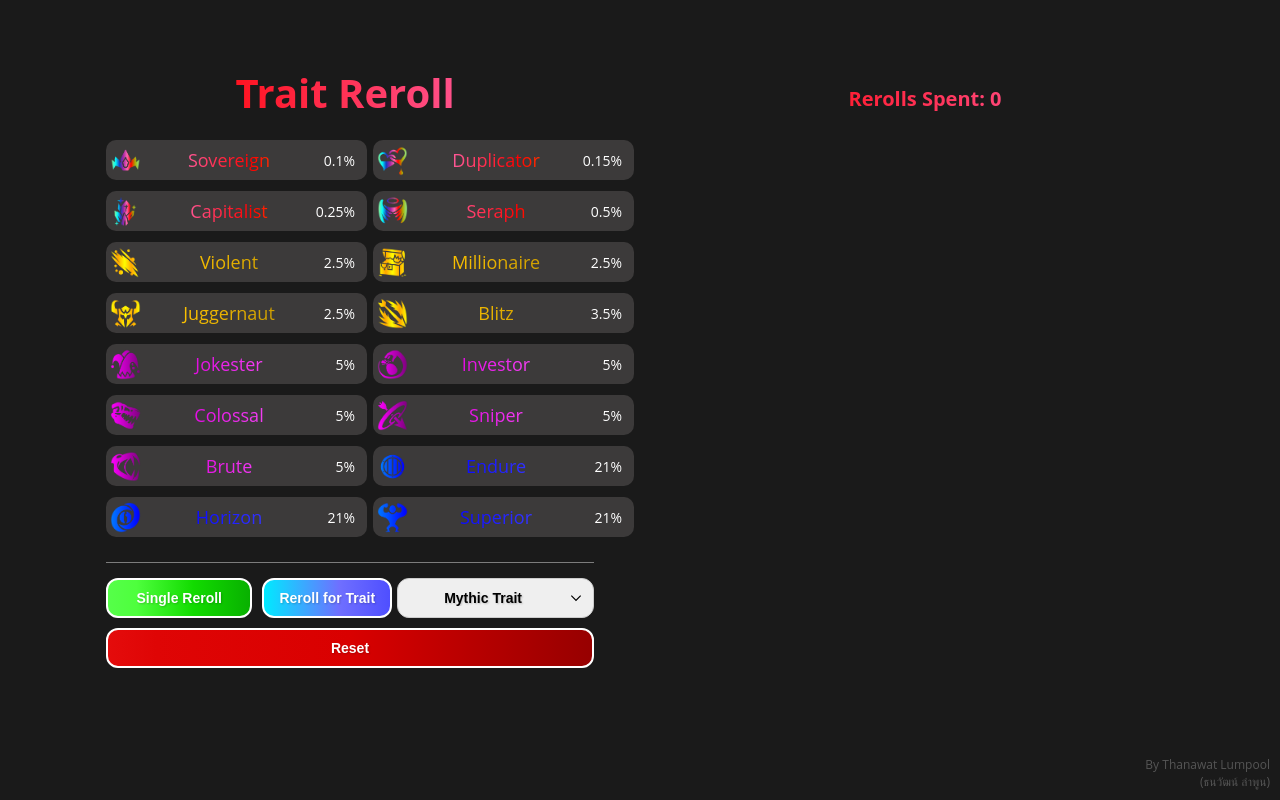
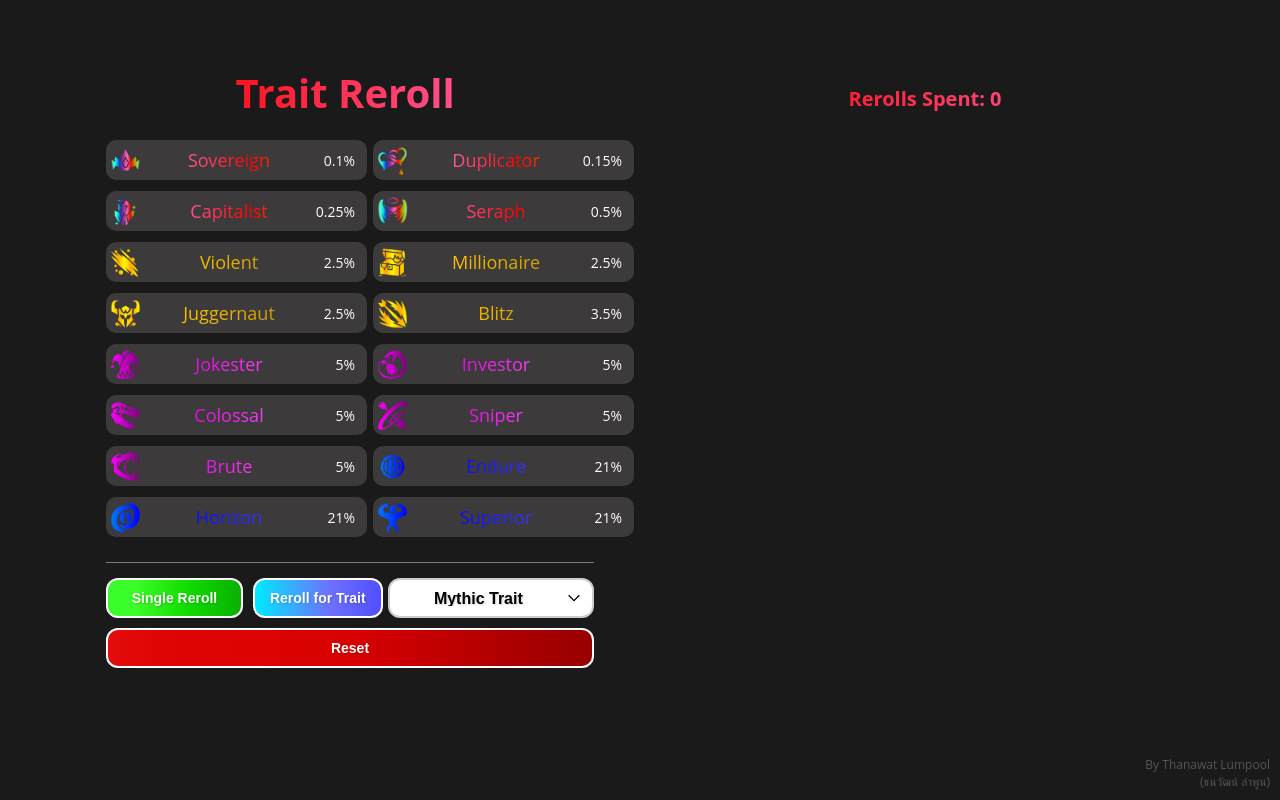
Before and after one commit to Ilainaa/arx-reroll-summon, a Next.js app: page /reroll in a window 1280 px wide. Built offline with nearby package versions, Linux system fonts and the light colour scheme.

Commit message:
Only reroll(4.3)

```diff
--- a/app/reroll/reroll.css
+++ b/app/reroll/reroll.css
@@ -201,8 +201,8 @@
   border-radius: 12px;
   /* ไล่สีพื้นหลังแทน background-color ธรรมดา */
   background-image: linear-gradient(90deg,
-    rgb(101, 255, 98) 0%,
-    rgb(78, 255, 61) 30%,
+    rgb(44, 255, 40) 0%,
+    rgb(60, 253, 42) 30%,
     rgb(18, 219, 0) 50%,
     rgb(3, 155, 0) 80%,
     rgb(3, 155, 0) 100%);
@@ -218,7 +218,7 @@
 }
 
 .animated-button-single:hover {
-  font-size: 18px;
+  font-size: 16px;
   background-position: 100% 0%; /* ขยับไล่สีเล็กน้อยเพื่อเพิ่ม effect ตอน hover */
 }
 
@@ -244,7 +244,7 @@
 }
 
 .animated-button-reroll-for-trait:hover {
-  font-size: 18px;
+  font-size: 16px;
   background-position: 100% 0%; /* ขยับไล่สีเล็กน้อยเพื่อเพิ่ม effect ตอน hover */
 }
 
@@ -270,7 +270,7 @@
 }
 
 .animated-button-reset:hover {
-  font-size: 18px;
+  font-size: 16px;
   background-position: 100% 0%; /* ขยับไล่สีเล็กน้อยเพื่อเพิ่ม effect ตอน hover */
 }
 
@@ -283,12 +283,13 @@
   height: 40px;
   flex-grow: 1;
   text-align: center;
-  border: 1px solid #ccc; /* ตัวอย่าง */
+  border: 2px solid #ccc; /* ตัวอย่าง */
   border-radius: 12px;    /* ตัวอย่าง */
   /* ไล่สีพื้นหลังแทน background-color ธรรมดา */
+  background-color: #ffffff;
   background-image:
     url("/picture/arrow_down.svg"); /* ไอคอนลูกศรเริ่มต้น */
-  font-size: 14px;
+  font-size: 16px;
   font-weight: bold;
   color: rgb(0, 0, 0); /* สีข้อความเป็นขาว */
   cursor: pointer;
@@ -304,11 +305,6 @@
   background-color: white;
   color: black;
   font-size: 14px;
-}
-
-.animated-select:hover {
-  font-size: 16px;
-  /* ไม่จำเป็นต้องกำหนด background-position ใหม่ หากลูกศรไม่เปลี่ยนแปลงตำแหน่งเมื่อ hover */
 }
 
 .animated-select:focus {
```
